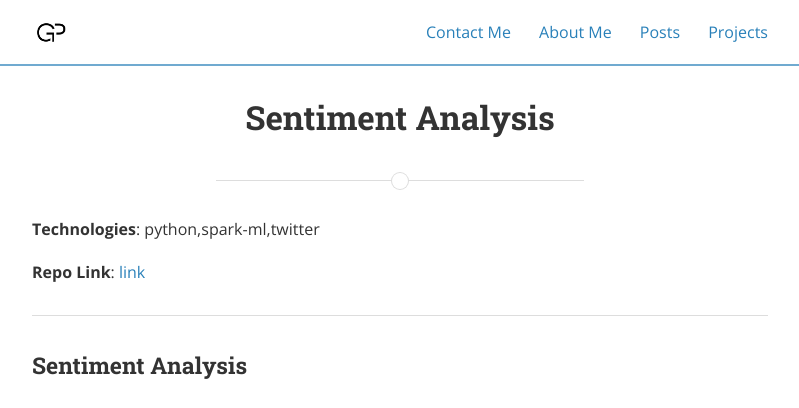
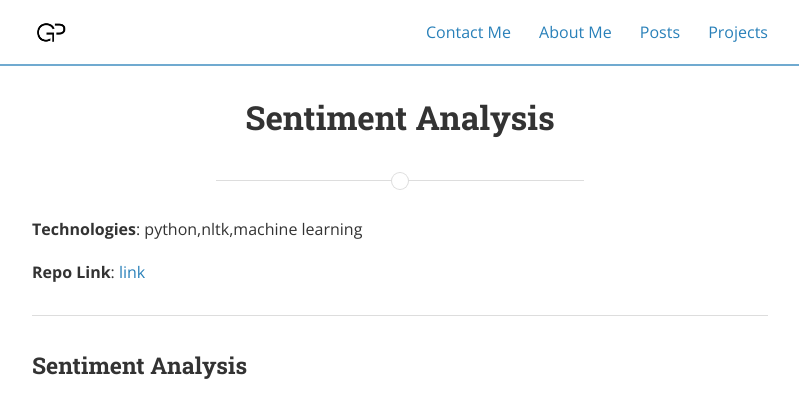
Before and after one commit to Gaurav-Pande/gaurav-pande.github.io, a Jekyll site: the page built from _projects/sentiment.md, in a window 1280 px wide and 900 px high. Shown: the top 408 px of the window, without its empty margins (240-1039 px from the left). Built offline with Jekyll 4.4.1, drawn with Linux system fonts in a browser that asks for light colours; nearby versions of some CDN libraries; a style sheet for code colours, icons or effects is not loaded.

Commit message:
Update sentiment.md

```diff
--- a/_projects/sentiment.md
+++ b/_projects/sentiment.md
@@ -8,7 +8,7 @@ desc: "A comparision between rule base and ml base approach for sentiments"
 
 ---
 
-**Technologies**: python,spark-ml,twitter
+**Technologies**: python,nltk,machine learning
 
 **Repo Link**: [link](https://github.com/Gaurav-Pande/Sentiment-Analysis.git)
 
```
